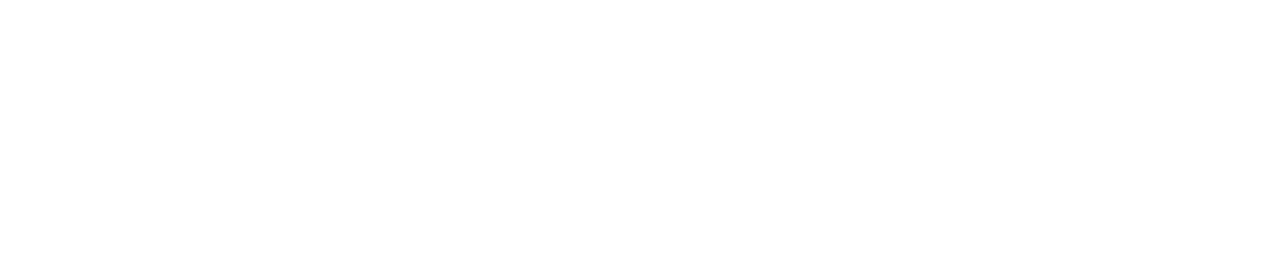
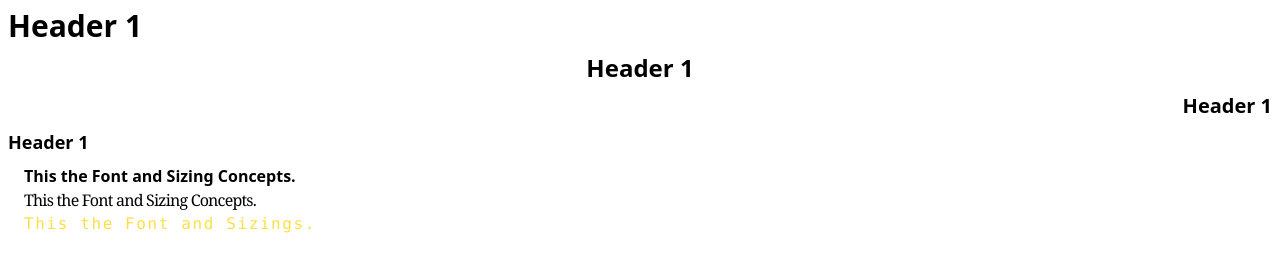
Before and after one commit to ManyuDhyani/Landing-Page-Tailwind-CSS, a website built with Vite: page Font_and_Sizing_Concepts/index.html in a window 1280 px wide. Built offline with nearby package versions, Linux system fonts and the light colour scheme.

Commit message:
index.html Update: Font and Sizing Concepts

```diff
--- a/Font_and_Sizing_Concepts/index.html
+++ b/Font_and_Sizing_Concepts/index.html
@@ -8,6 +8,12 @@
     <title>Document</title>
 </head>
 <body>
-
+    <h1 class="text-3xl text-left font-bold mx-2 my-2">Header 1</h1>
+    <h2 class="text-2xl text-center font-bold mx-2 my-2">Header 1</h2>
+    <h3 class="text-xl text-right font-bold mx-2 my-2">Header 1</h3>
+    <h4 class="text-lg text-justify font-bold mx-2 my-2">Header 1</h4>
+    <div class="mx-6 font-sans font-extrabold">This the Font and Sizing Concepts.</div>
+    <div class="mx-6 font-serif tracking-tighter">This the Font and Sizing Concepts.</div>
+    <div class="mx-6 font-mono text-yellow-300 tracking-widest">This the Font and Sizings.</div>
 </body>
 </html>
```
Also changed, not shown: Assests/Readme Images/font&sizing.png (added).
